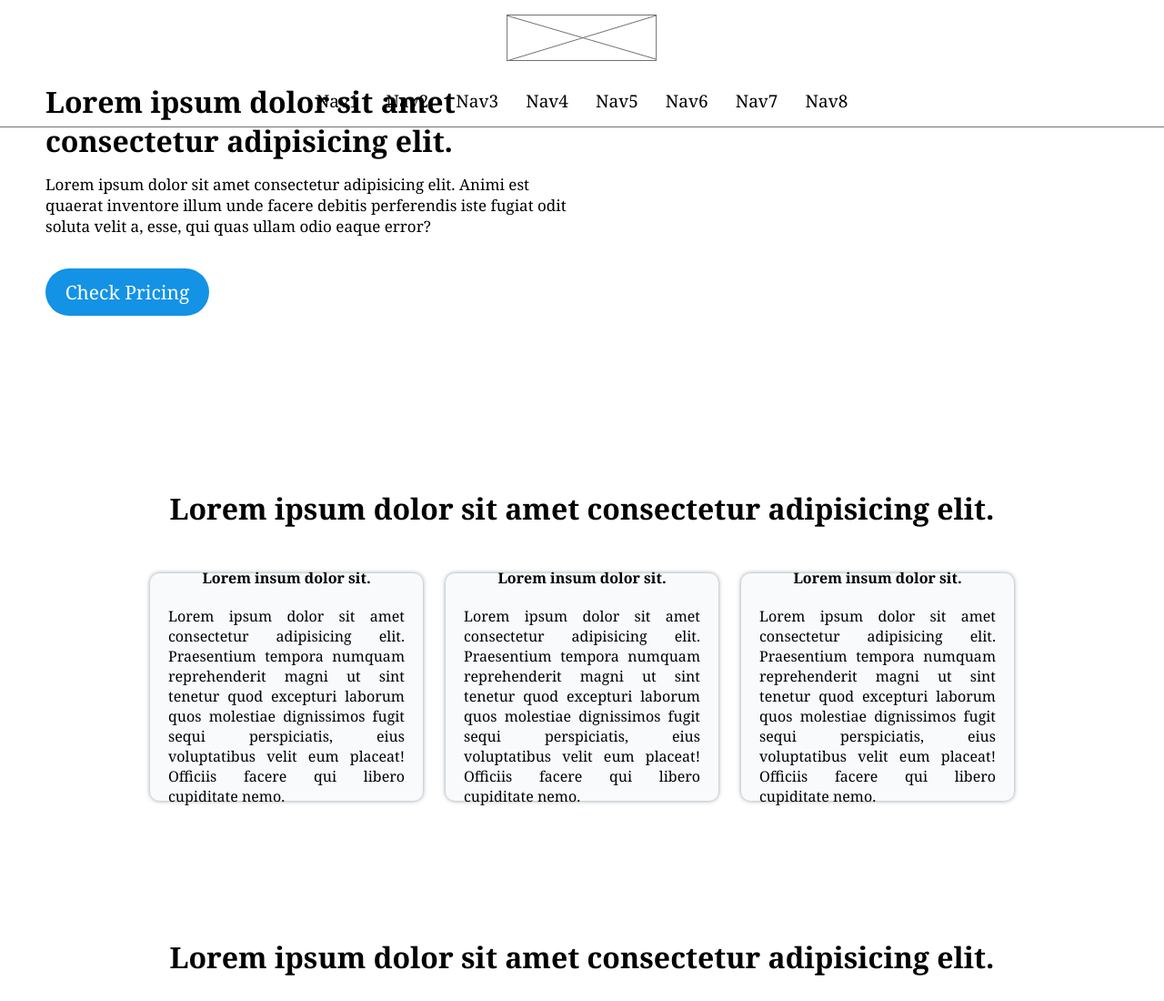
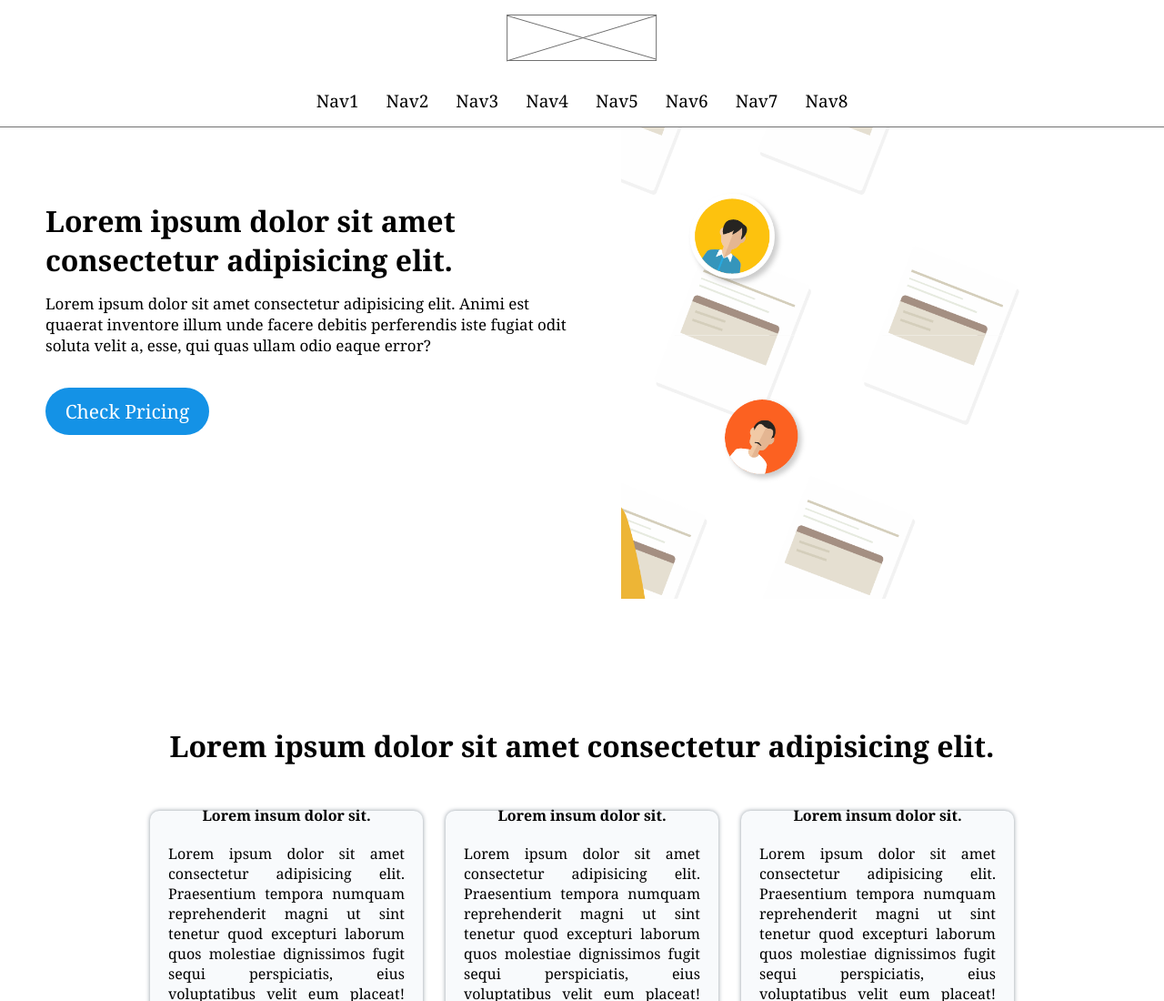
Before and after one commit to kanojiya9768/busibud_solution_company_work_done, a plain HTML site: page index.html in a window 1280 px wide. Shown: the top 1100 px of the page at 91% size. Drawn offline with nearby package versions, Linux system fonts and the light colour scheme; the site is published under a folder, as on GitHub Pages, so addresses that start at the root find nothing.

Commit message:
Update index.html

```diff
--- a/index.html
+++ b/index.html
@@ -60,7 +60,7 @@
         </div>
 
         <div class="right_part" data-aos="fade-up">
-            <img src="/img/header_right_logo.png" alt="">
+            <img src="img/header_right_logo.png" alt="">
         </div>
     </header>
 
```
